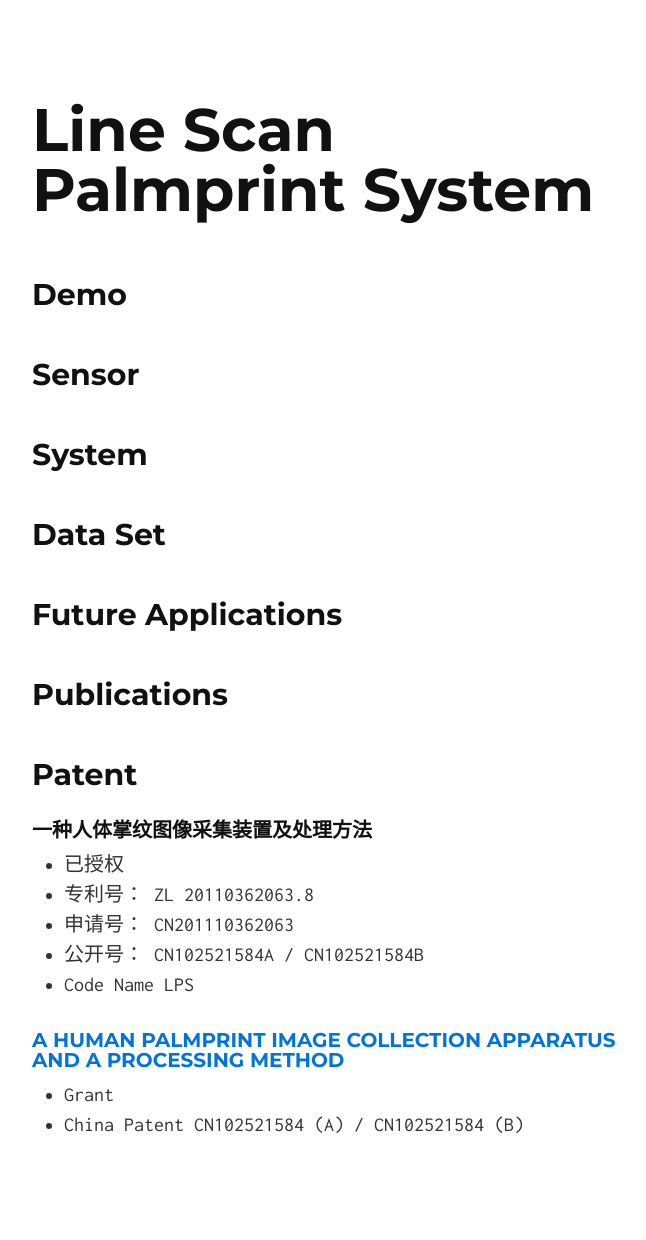
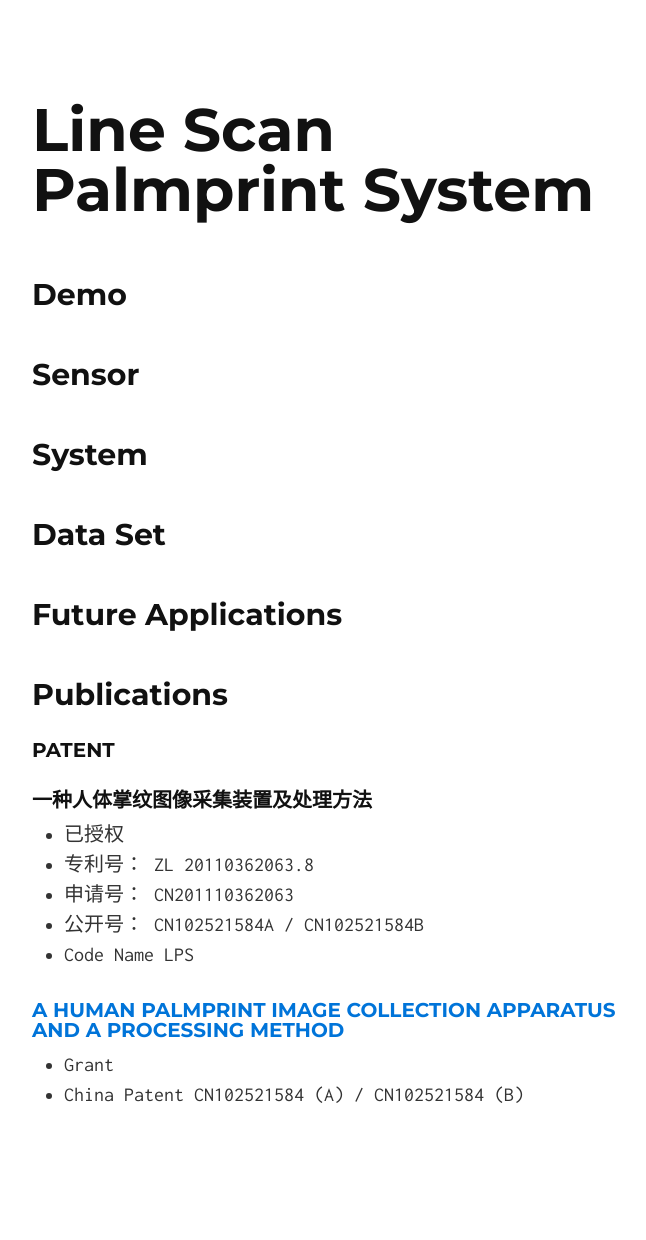
Before and after one commit to quxiaofeng/lps, a Jekyll site: the page built from index.html, in a window 1280 px wide. Shown: the whole page, without its empty margins (306-952 px from the left). Built offline with Jekyll 4.4.1, drawn with Linux system fonts in a browser that asks for light colours; Markdown is read by kramdown in place of the engine named in the settings; after the commit the page ends 1210 px from its top, so only the background shows below that.

Commit message:
Update
Signed-off-by: Xiaofeng QU <xiaofeng.qu.hk@ieee.org>

```diff
--- a/_includes/index.md
+++ b/_includes/index.md
@@ -26,12 +26,9 @@ Future Applications
 Publications
 ------------
 
+### Patent
 
-
-Patent
-------------
-
-### 一种人体掌纹图像采集装置及处理方法
+#### 一种人体掌纹图像采集装置及处理方法
 
 + 已授权
 + 专利号： ZL 20110362063.8
@@ -39,7 +36,7 @@ Patent
 + 公开号： CN102521584A / CN102521584B
 + Code Name LPS
 
-### <a href="http://www.google.com/patents/CN102521584B?cl=en" target="_blank">A Human Palmprint Image Collection Apparatus and A Processing Method</a>
+#### <a href="http://www.google.com/patents/CN102521584B?cl=en" target="_blank">A Human Palmprint Image Collection Apparatus and A Processing Method</a>
 
 + Grant
 + China Patent CN102521584 (A) / CN102521584 (B)
```
